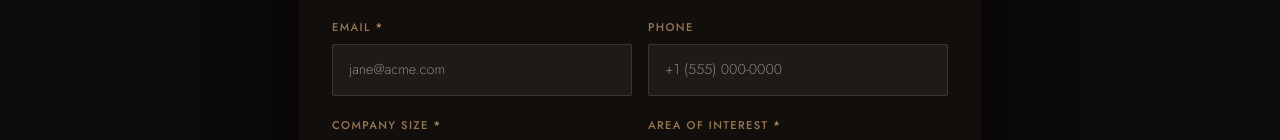
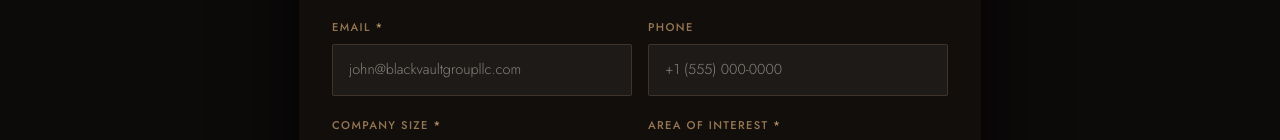
Before and after one commit to BlackVaultGroup/BVG_Website_2026, a React (Vite) app: page / in a window 1280 px wide. Both pictures are taken after a click on the button "Schedule a Strategy Call". Shown: the part 4147-4287 px from the top of the page. Built offline with nearby package versions, Linux system fonts and the light colour scheme; no server answers.

Commit message:
Updated schedule-call-modal.tsx

```diff
--- a/src/components/schedule-call-modal.tsx
+++ b/src/components/schedule-call-modal.tsx
@@ -247,7 +247,7 @@ export function ScheduleCallModal({ open, onOpenChange }: ScheduleCallModalProps
                       onChange={(e) => handleChange("email", e.target.value)}
                       onFocus={() => setFocused("email")}
                       onBlur={() => setFocused(null)}
-                      placeholder="jane@acme.com"
+                      placeholder="john@blackvaultgroupllc.com"
                       style={{ ...inputStyle, ...getFocusStyle("email") }}
                       required
                     />
```
